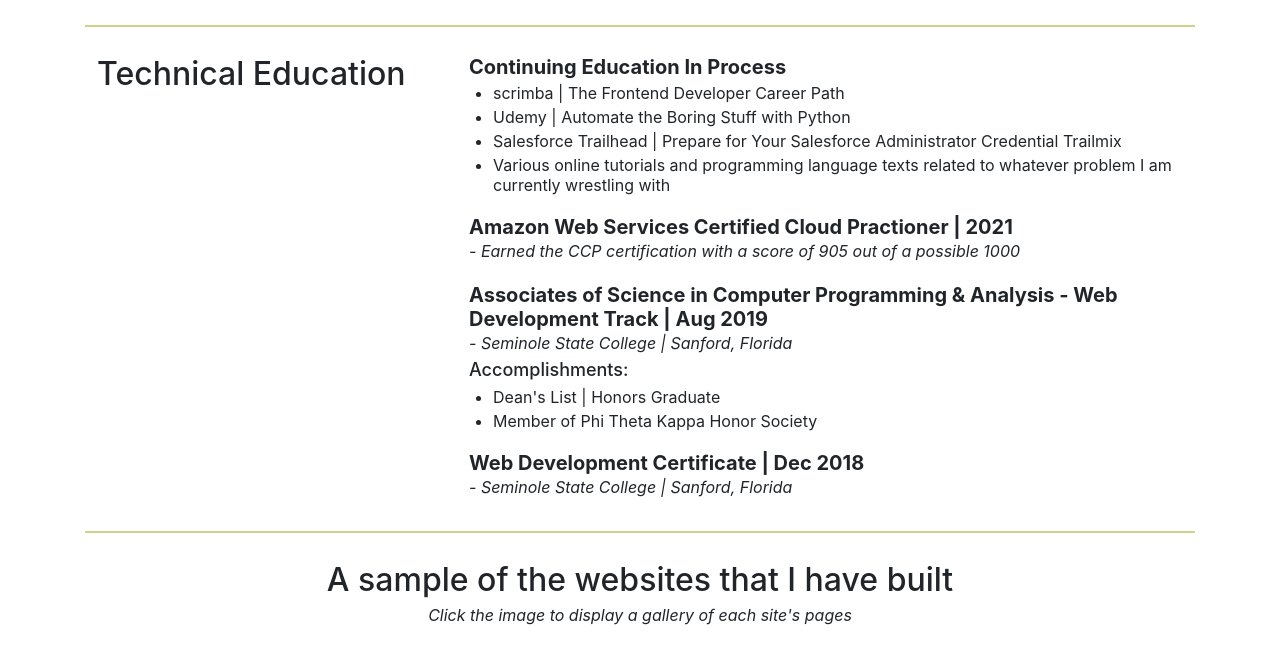
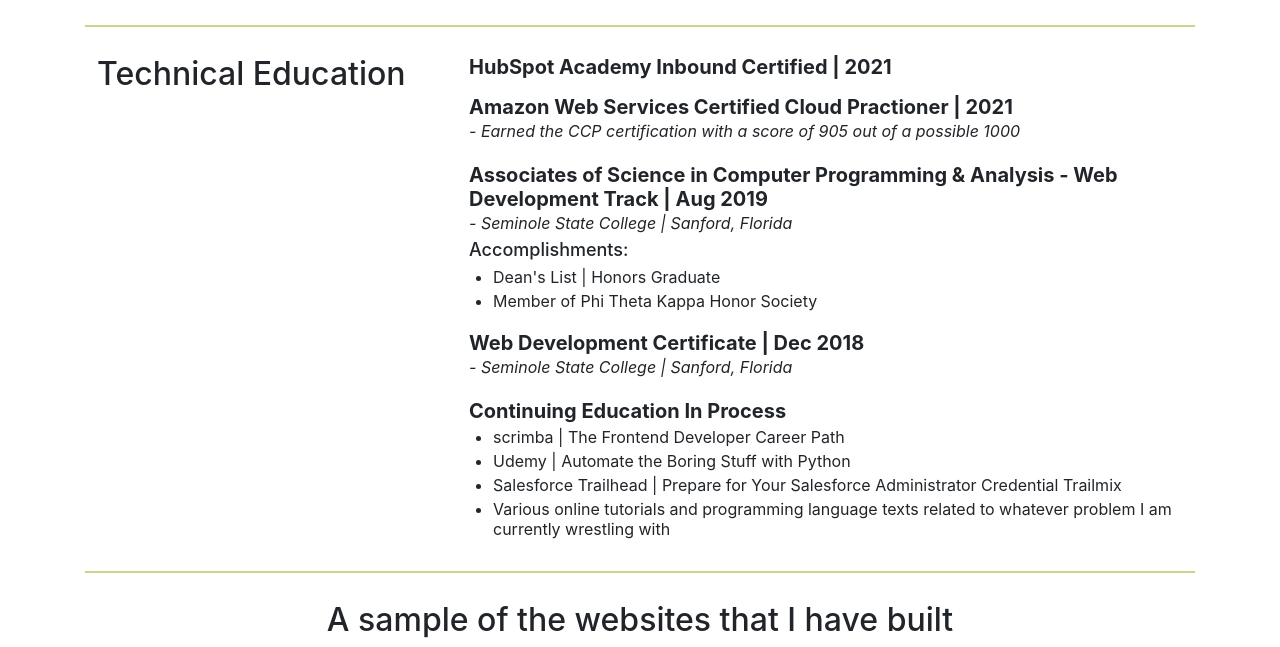
Before and after one commit to mrjonathanandrews/My-Resume, a plain HTML site: page index.html in a window 1280 px wide. Shown: the part 2014-2661 px from the top of the page. Drawn offline with nearby package versions, Linux system fonts and the light colour scheme.

Commit message:
Added HubSpot Inbound Cert

```diff
--- a/css/styles.css
+++ b/css/styles.css
@@ -101,6 +101,7 @@
 .ssc-as h3,
 .ssc-wdc h3,
 .aws-ccp h3,
+.hubspot-inbound h3,
 .continuing-ed h3,
 .other-work-experience h3,
 .other-education h3,
@@ -109,9 +110,10 @@
     font-weight: bold;
 }
 
-.continuing-ed + .aws-ccp,
+.hubspot-inbound + .aws-ccp,
 .aws-ccp + .ssc-as,
-.ssc-as + .ssc-wdc {
+.ssc-as + .ssc-wdc,
+.ssc-wdc + .continuing-ed {
     padding-top: 1rem;
 }
 
--- a/index.html
+++ b/index.html
@@ -173,16 +173,9 @@
 
                     <div class="degrees-and-certs col-sm-12 col-md-8">
 
-                        <div class="continuing-ed">
+                        <div class="hubspot-inbound">
 
-                            <h3>Continuing Education In Process</h3>
-
-                            <ul>
-                                <li>scrimba | The Frontend Developer Career Path</li>
-                                <li>Udemy | Automate the Boring Stuff with Python</li>
-                                <li>Salesforce Trailhead | Prepare for Your Salesforce Administrator Credential Trailmix</li>
-                                <li>Various online tutorials and programming language texts related to whatever problem I am currently wrestling with</li>
-                            </ul>
+                            <h3>HubSpot Academy Inbound Certified | 2021</h3>
 
                         </div>
 
@@ -212,6 +205,19 @@
 
                             <h3>Web Development Certificate | Dec 2018</h3>
                             <p>- Seminole State College | Sanford, Florida</p>
+
+                        </div>
+
+                        <div class="continuing-ed">
+
+                            <h3>Continuing Education In Process</h3>
+
+                            <ul>
+                                <li>scrimba | The Frontend Developer Career Path</li>
+                                <li>Udemy | Automate the Boring Stuff with Python</li>
+                                <li>Salesforce Trailhead | Prepare for Your Salesforce Administrator Credential Trailmix</li>
+                                <li>Various online tutorials and programming language texts related to whatever problem I am currently wrestling with</li>
+                            </ul>
 
                         </div>
 
```
